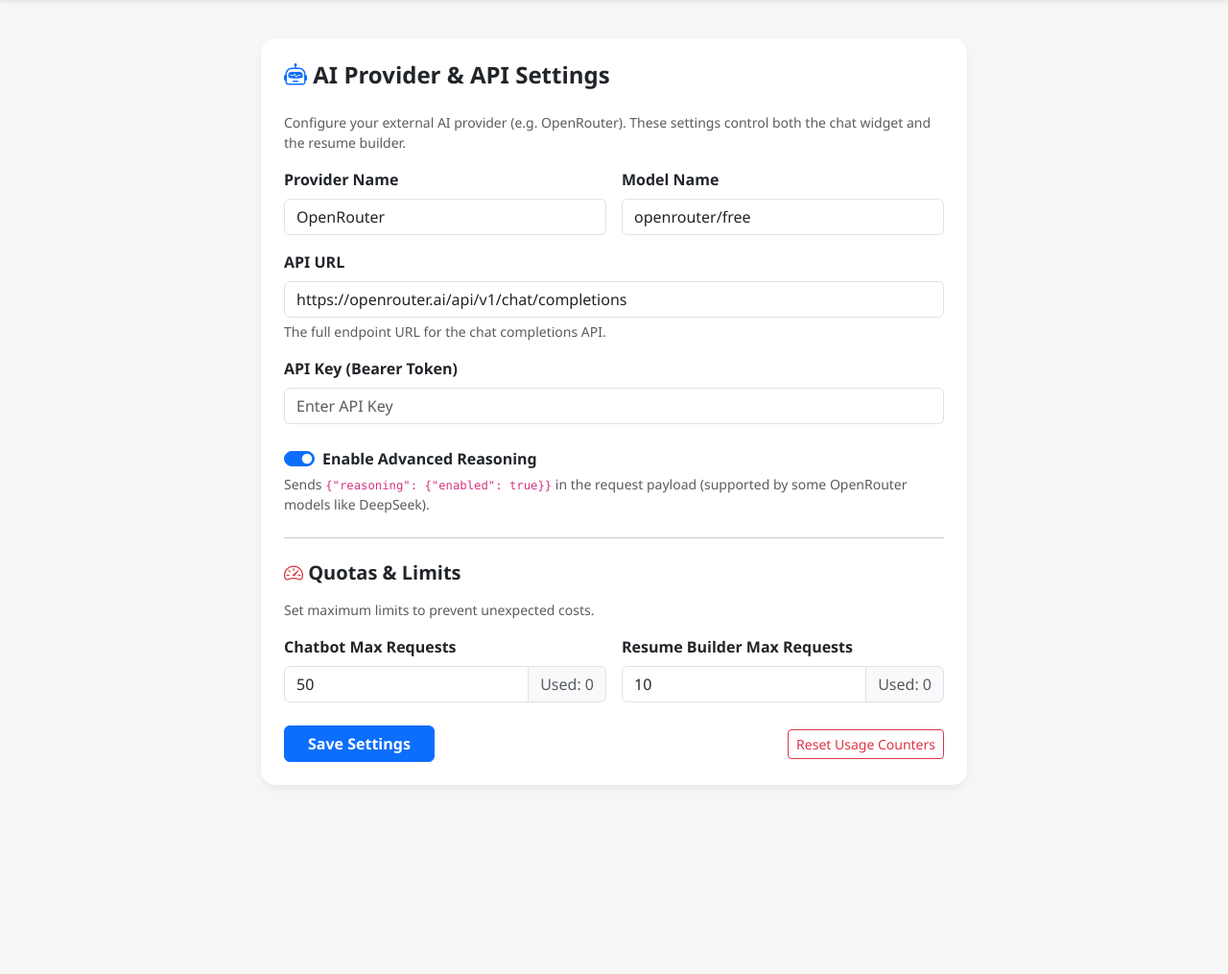
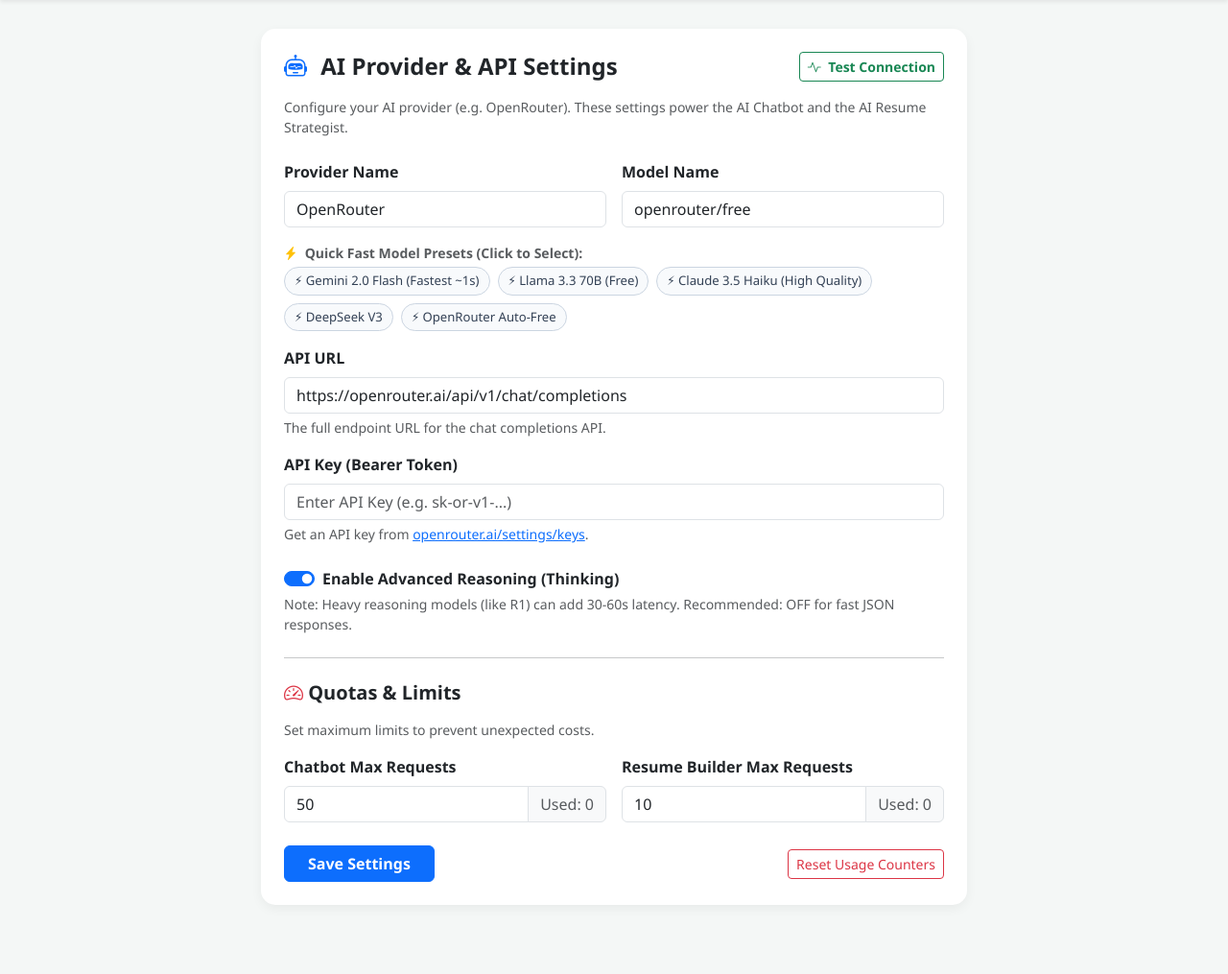
Before and after one commit to ebi19912/ebrahimi.sbs, a Flask app: page /admin/ai-settings in a window 1280 px wide. Shown: the part 64-1079 px from the top of the page at 96% size. Before the commit the page ends 883 px from the top, so only its background shows below. Run offline with Flask 3, Linux system fonts and the light colour scheme; a user stored in the database is signed in; data comes from the database, SQL or seed files in the repository; some libraries are stand-ins or nearby versions.

Commit message:
feat: optimize AI payload latency, add fast model presets and 1-click API connection tester

```diff
--- a/app.py
+++ b/app.py
@@ -818,17 +818,18 @@ def ask_ai(system_prompt, user_prompt, json_mode=False, context_type="chat"):
             {"role": "system", "content": system_prompt},
             {"role": "user", "content": user_prompt}
         ],
-        "temperature": 0.4
+        "temperature": 0.3,
+        "max_tokens": 3000
     }
 
     if json_mode:
         payload["response_format"] = {"type": "json_object"}
 
-    if settings.enable_reasoning:
+    if settings.enable_reasoning and not json_mode:
         payload["reasoning"] = {"enabled": True}
 
     try:
-        response = requests.post(settings.api_url, headers=headers, data=json.dumps(payload), timeout=120)
+        response = requests.post(settings.api_url, headers=headers, data=json.dumps(payload), timeout=45)
 
         if response.status_code != 200:
             error_msg = f"HTTP {response.status_code}"
@@ -1405,6 +1406,25 @@ def reset_ai_usage():
     flash('AI usage counters have been reset to zero.', 'success')
     return redirect(url_for('admin_ai_settings'))
 
+@app.route('/admin/ai-settings/test', methods=['POST'])
+@login_required
+def test_ai_connection():
+    settings = get_ai_settings()
+    if not settings.api_key:
+        flash("Cannot test: API Key is missing. Please enter your API Key in the field below and save.", "warning")
+        return redirect(url_for('admin_ai_settings'))
+
+    import time
+    start_time = time.time()
+    try:
+        response = ask_ai("You are a system health check assistant.", "Respond with exactly: 'OK - Connected'", json_mode=False, context_type="chat")
+        latency = int((time.time() - start_time) * 1000)
+        flash(f"⚡ Connection Successful! Model '{settings.model_name}' responded in {latency}ms: {response}", "success")
+    except Exception as e:
+        flash(f"❌ Connection Failed: {str(e)}", "danger")
+
+    return redirect(url_for('admin_ai_settings'))
+
 # --- AI Resume Builder Logic ---
 
 @app.route('/admin/ai-resume', methods=['GET', 'POST'])
--- a/templates/admin_ai_settings.html
+++ b/templates/admin_ai_settings.html
@@ -2,13 +2,33 @@
 <html lang="en">
 <head>
     <meta charset="UTF-8">
+    <meta name="viewport" content="width=device-width, initial-scale=1.0">
     <title>AI Settings - Admin Panel</title>
     <link rel="stylesheet" href="https://cdn.jsdelivr.net/npm/bootstrap@5.3.0/dist/css/bootstrap.min.css">
     <link rel="stylesheet" href="https://cdn.jsdelivr.net/npm/bootstrap-icons@1.10.5/font/bootstrap-icons.css">
     <style>
         body { background-color: #f4f7f6; font-family: 'Segoe UI', Tahoma, Geneva, Verdana, sans-serif; }
-        .card-custom { border: none; border-radius: 15px; box-shadow: 0 4px 6px rgba(0,0,0,0.05); }
-        .navbar-custom { background-color: #212529; padding: 15px 0; margin-bottom: 40px; }
+        .card-custom { border: none; border-radius: 15px; box-shadow: 0 4px 12px rgba(0,0,0,0.05); }
+        .navbar-custom { background-color: #212529; padding: 15px 0; margin-bottom: 30px; }
+        .preset-btn {
+            font-size: 0.82rem;
+            padding: 4px 10px;
+            border-radius: 20px;
+            border: 1px solid #cbd5e1;
+            background: #f8fafc;
+            color: #334155;
+            cursor: pointer;
+            transition: all 0.2s;
+        }
+        .preset-btn:hover {
+            background: #e2e8f0;
+            border-color: #94a3b8;
+        }
+        .preset-btn.active {
+            background: #2563eb;
+            color: #ffffff;
+            border-color: #2563eb;
+        }
     </style>
 </head>
 <body>
@@ -30,7 +50,7 @@
                 {% with messages = get_flashed_messages(with_categories=true) %}
                   {% if messages %}
                     {% for category, message in messages %}
-                      <div class="alert alert-{{ category }} alert-dismissible fade show" role="alert">
+                      <div class="alert alert-{{ category }} alert-dismissible fade show shadow-sm mb-4" role="alert">
                         {{ message }}
                         <button type="button" class="btn-close" data-bs-dismiss="alert" aria-label="Close"></button>
                       </div>
@@ -39,37 +59,71 @@
                 {% endwith %}
 
                 <div class="card card-custom p-4 mb-4">
-                    <h4 class="fw-bold mb-4"><i class="bi bi-robot text-primary"></i> AI Provider & API Settings</h4>
-                    <p class="text-muted small">Configure your external AI provider (e.g. OpenRouter). These settings control both the chat widget and the resume builder.</p>
+                    <div class="d-flex justify-content-between align-items-center mb-3">
+                        <h4 class="fw-bold mb-0"><i class="bi bi-robot text-primary me-2"></i> AI Provider & API Settings</h4>
 
-                    <form method="POST" action="{{ url_for('admin_ai_settings') }}">
+                        <form method="POST" action="{{ url_for('test_ai_connection') }}" class="m-0">
+                            <button type="submit" class="btn btn-sm btn-outline-success fw-bold">
+                                <i class="bi bi-activity me-1"></i> Test Connection
+                            </button>
+                        </form>
+                    </div>
+
+                    <p class="text-muted small mb-4">Configure your AI provider (e.g. OpenRouter). These settings power the AI Chatbot and the AI Resume Strategist.</p>
+
+                    <form method="POST" action="{{ url_for('admin_ai_settings') }}" id="settingsForm">
                         <div class="row g-3">
                             <div class="col-md-6">
                                 <label class="form-label fw-bold">Provider Name</label>
-                                <input type="text" class="form-control" name="provider_name" value="{{ settings.provider_name }}" placeholder="e.g. OpenRouter" required>
+                                <input type="text" class="form-control" name="provider_name" id="providerName" value="{{ settings.provider_name }}" placeholder="e.g. OpenRouter" required>
                             </div>
                             <div class="col-md-6">
                                 <label class="form-label fw-bold">Model Name</label>
-                                <input type="text" class="form-control" name="model_name" value="{{ settings.model_name }}" placeholder="e.g. openrouter/free" required>
+                                <input type="text" class="form-control" name="model_name" id="modelName" value="{{ settings.model_name }}" placeholder="e.g. google/gemini-2.0-flash-001" required>
+                            </div>
+
+                            <!-- Fast Model Presets -->
+                            <div class="col-12">
+                                <label class="form-label fw-bold small text-muted d-block mb-1">
+                                    <i class="bi bi-lightning-charge-fill text-warning me-1"></i> Quick Fast Model Presets (Click to Select):
+                                </label>
+                                <div class="d-flex flex-wrap gap-2">
+                                    <button type="button" class="preset-btn" onclick="applyPreset('google/gemini-2.0-flash-001', false)">
+                                        ⚡ Gemini 2.0 Flash (Fastest ~1s)
+                                    </button>
+                                    <button type="button" class="preset-btn" onclick="applyPreset('meta-llama/llama-3.3-70b-instruct:free', false)">
+                                        ⚡ Llama 3.3 70B (Free)
+                                    </button>
+                                    <button type="button" class="preset-btn" onclick="applyPreset('anthropic/claude-3.5-haiku', false)">
+                                        ⚡ Claude 3.5 Haiku (High Quality)
+                                    </button>
+                                    <button type="button" class="preset-btn" onclick="applyPreset('deepseek/deepseek-chat', false)">
+                                        ⚡ DeepSeek V3
+                                    </button>
+                                    <button type="button" class="preset-btn" onclick="applyPreset('openrouter/free', false)">
+                                        ⚡ OpenRouter Auto-Free
+                                    </button>
+                                </div>
                             </div>
 
                             <div class="col-12">
                                 <label class="form-label fw-bold">API URL</label>
-                                <input type="url" class="form-control" name="api_url" value="{{ settings.api_url }}" placeholder="https://openrouter.ai/api/v1/chat/completions" required>
+                                <input type="url" class="form-control" name="api_url" id="apiUrl" value="{{ settings.api_url }}" placeholder="https://openrouter.ai/api/v1/chat/completions" required>
                                 <div class="form-text">The full endpoint URL for the chat completions API.</div>
                             </div>
 
                             <div class="col-12">
                                 <label class="form-label fw-bold">API Key (Bearer Token)</label>
-                                <input type="password" class="form-control" name="api_key" value="{{ settings.api_key }}" placeholder="Enter API Key">
+                                <input type="password" class="form-control" name="api_key" value="{{ settings.api_key }}" placeholder="Enter API Key (e.g. sk-or-v1-...)">
+                                <div class="form-text">Get an API key from <a href="https://openrouter.ai/settings/keys" target="_blank">openrouter.ai/settings/keys</a>.</div>
                             </div>
 
                             <div class="col-12">
                                 <div class="form-check form-switch mt-2">
                                     <input class="form-check-input" type="checkbox" role="switch" id="enableReasoning" name="enable_reasoning" {% if settings.enable_reasoning %}checked{% endif %}>
-                                    <label class="form-check-label fw-bold" for="enableReasoning">Enable Advanced Reasoning</label>
+                                    <label class="form-check-label fw-bold" for="enableReasoning">Enable Advanced Reasoning (Thinking)</label>
                                 </div>
-                                <div class="form-text">Sends <code>{"reasoning": {"enabled": true}}</code> in the request payload (supported by some OpenRouter models like DeepSeek).</div>
+                                <div class="form-text">Note: Heavy reasoning models (like R1) can add 30-60s latency. Recommended: OFF for fast JSON responses.</div>
                             </div>
                         </div>
 
@@ -112,5 +166,11 @@
     </div>
 
     <script src="https://cdn.jsdelivr.net/npm/bootstrap@5.3.0/dist/js/bootstrap.bundle.min.js"></script>
+    <script>
+        function applyPreset(modelName, enableReasoning) {
+            document.getElementById('modelName').value = modelName;
+            document.getElementById('enableReasoning').checked = enableReasoning;
+        }
+    </script>
 </body>
 </html>
```
